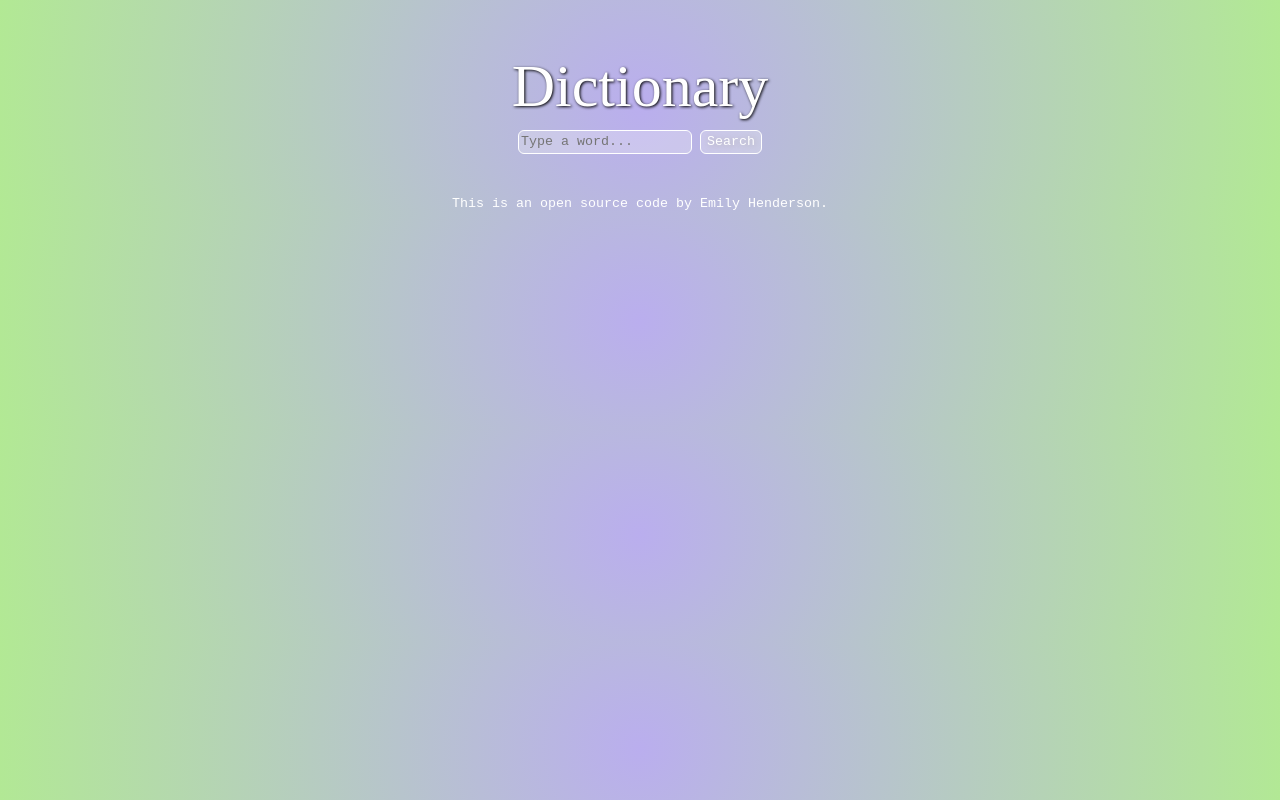
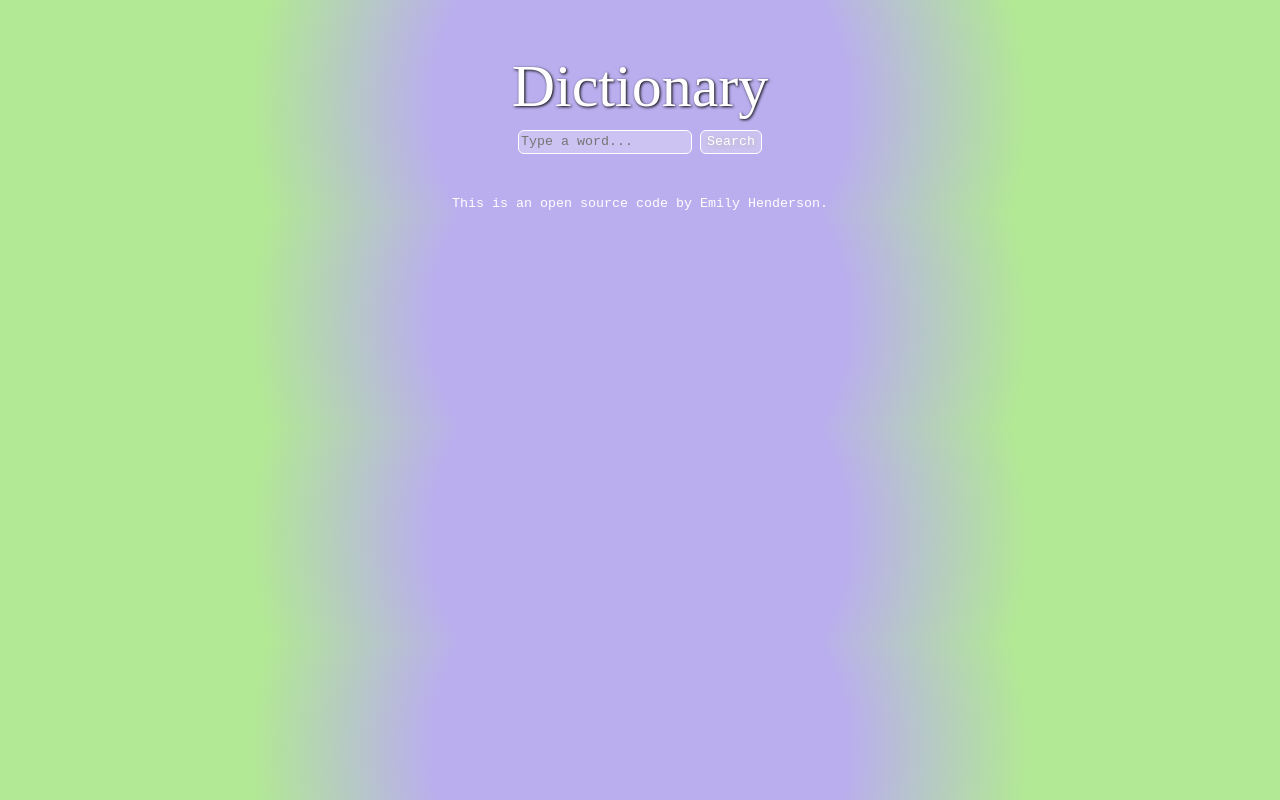
Before and after one commit to emhend/dictionary-project, a React (Create React App) app: page / in a window 1280 px wide. Built offline with nearby package versions, Linux system fonts and the light colour scheme; no server answers; a web font is replaced by a local one.

Commit message:
edited BG gradient

```diff
--- a/src/index.css
+++ b/src/index.css
@@ -2,8 +2,8 @@ body {
   background: rgb(186, 174, 238);
   background: radial-gradient(
     circle,
-    rgba(186, 174, 238, 1) 0%,
-    rgba(178, 233, 148, 1) 100%
+    rgba(186, 174, 238, 1) 32%,
+    rgba(178, 233, 148, 1) 60%
   );
   font-family: "Courier New", Courier, monospace;
   font-size: 10pt;
```
